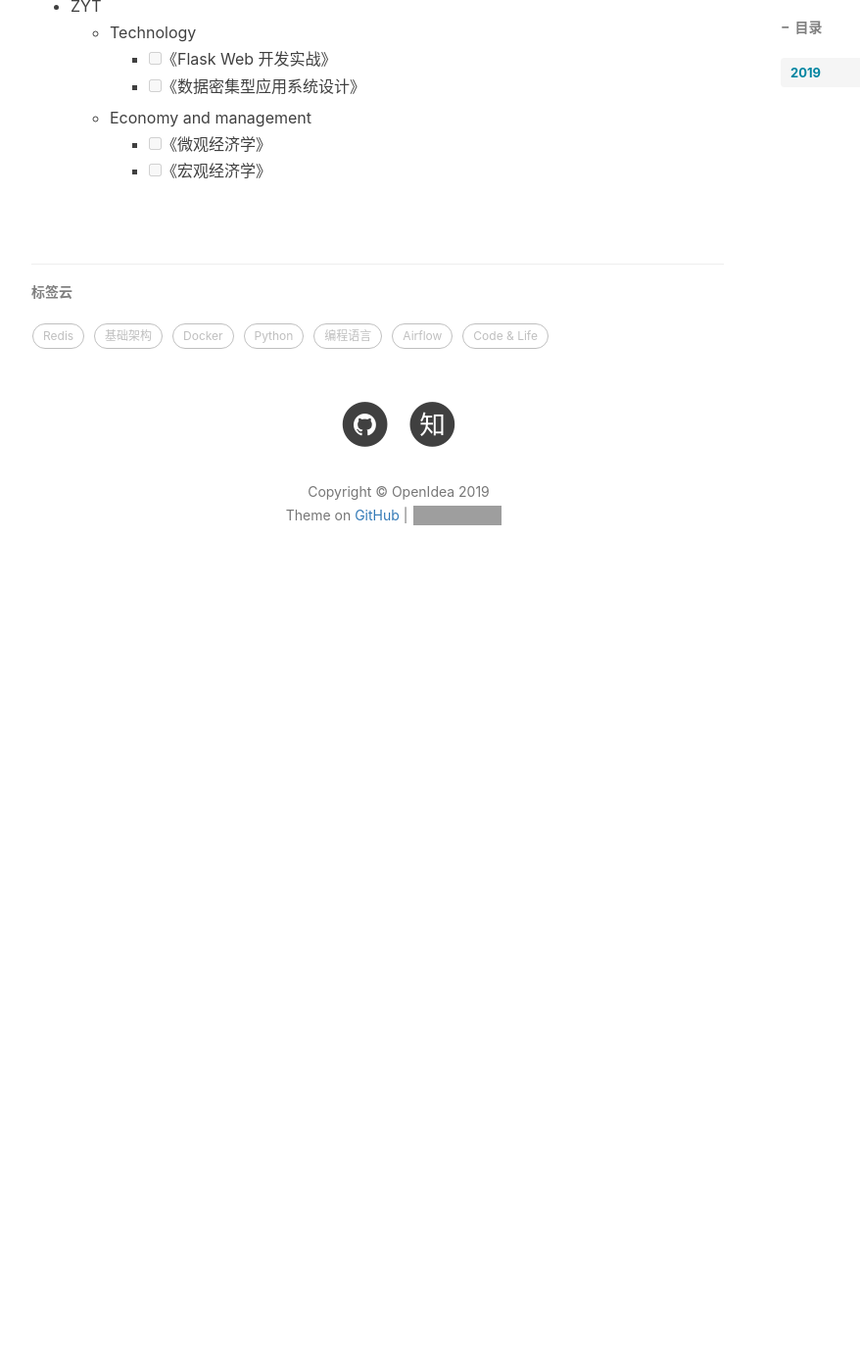
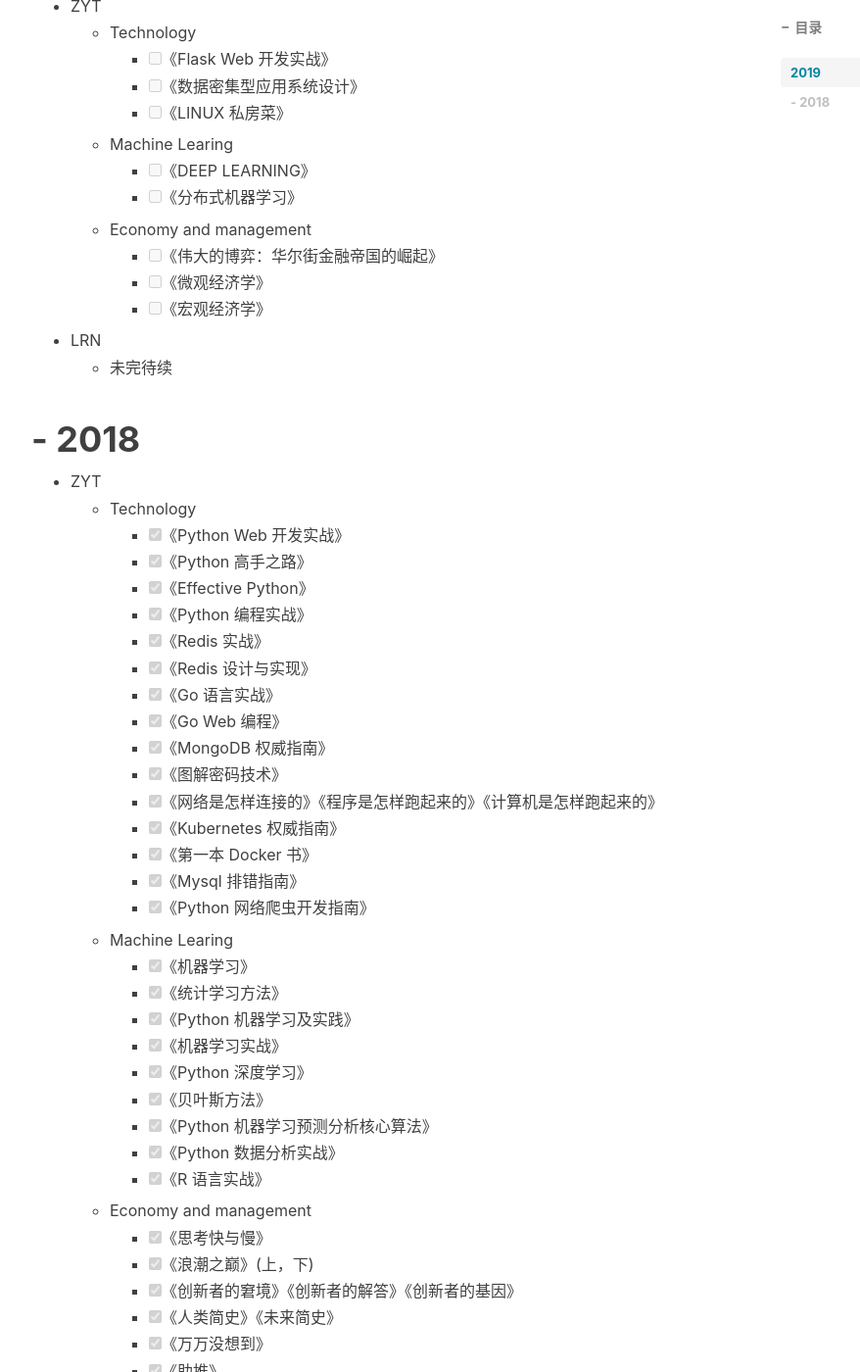
Before and after one commit to zyt312074545/zyt312074545.github.io, a Jekyll site: the page built from Book_list.md, in a window 1280 px wide and 1400 px high, scrolled down 595 px. Shown: the whole window at 98% size, without its empty margins (233-1111 px from the left). Built offline with Jekyll 4.4.1, drawn with Linux system fonts in a browser that asks for light colours; nearby versions of some CDN libraries; comment, search, counter and statistics services are not loaded; before the commit the page ends 1225 px from its top, so only the background shows below that; some of the changed text lies outside the part shown; grey boxes are pictures that could not be loaded.

Commit message:
update book list

```diff
--- a/Book_list.md
+++ b/Book_list.md
@@ -15,7 +15,67 @@ tags:
     - Technology
         - [ ] 《Flask Web 开发实战》
         - [ ] 《数据密集型应用系统设计》
+        - [ ] 《LINUX 私房菜》
+
+    - Machine Learing
+        - [ ] 《DEEP LEARNING》
+        - [ ] 《分布式机器学习》
 
     - Economy and management
+        - [ ] 《伟大的博弈：华尔街金融帝国的崛起》
         - [ ] 《微观经济学》
         - [ ] 《宏观经济学》
+
+- LRN
+    - 未完待续
+
+# - 2018
+
+- ZYT
+    - Technology
+        - [x] 《Python Web 开发实战》
+        - [x] 《Python 高手之路》
+        - [x] 《Effective Python》
+        - [x] 《Python 编程实战》
+        - [x] 《Redis 实战》
+        - [x] 《Redis 设计与实现》
+        - [x] 《Go 语言实战》
+        - [x] 《Go Web 编程》
+        - [x] 《MongoDB 权威指南》
+        - [x] 《图解密码技术》
+        - [x] 《网络是怎样连接的》《程序是怎样跑起来的》《计算机是怎样跑起来的》
+        - [x] 《Kubernetes 权威指南》
+        - [x] 《第一本 Docker 书》
+        - [x] 《Mysql 排错指南》
+        - [x] 《Python 网络爬虫开发指南》
+
+    - Machine Learing
+        - [x] 《机器学习》
+        - [x] 《统计学习方法》
+        - [x] 《Python 机器学习及实践》
+        - [x] 《机器学习实战》
+        - [x] 《Python 深度学习》
+        - [x] 《贝叶斯方法》
+        - [x] 《Python 机器学习预测分析核心算法》
+        - [x] 《Python 数据分析实战》
+        - [x] 《R 语言实战》
+
+    - Economy and management
+        - [x] 《思考快与慢》
+        - [x] 《浪潮之巅》(上，下)
+        - [x] 《创新者的窘境》《创新者的解答》《创新者的基因》
+        - [x] 《人类简史》《未来简史》
+        - [x] 《万万没想到》
+        - [x] 《助推》
+        - [x] 《智能时代》
+        - [x] 《灰犀牛》
+        - [x] 《魔鬼经济学》
+        - [x] 《与机器赛跑》
+
+- LRN
+    - 人文
+        - [x] 《解忧杂货店》
+        - [x] 《红楼梦》
+        - [x] 《傲慢与偏见》
+        - [x] 《活着》
+        - [x] 《天才在左，疯子在右》
```
